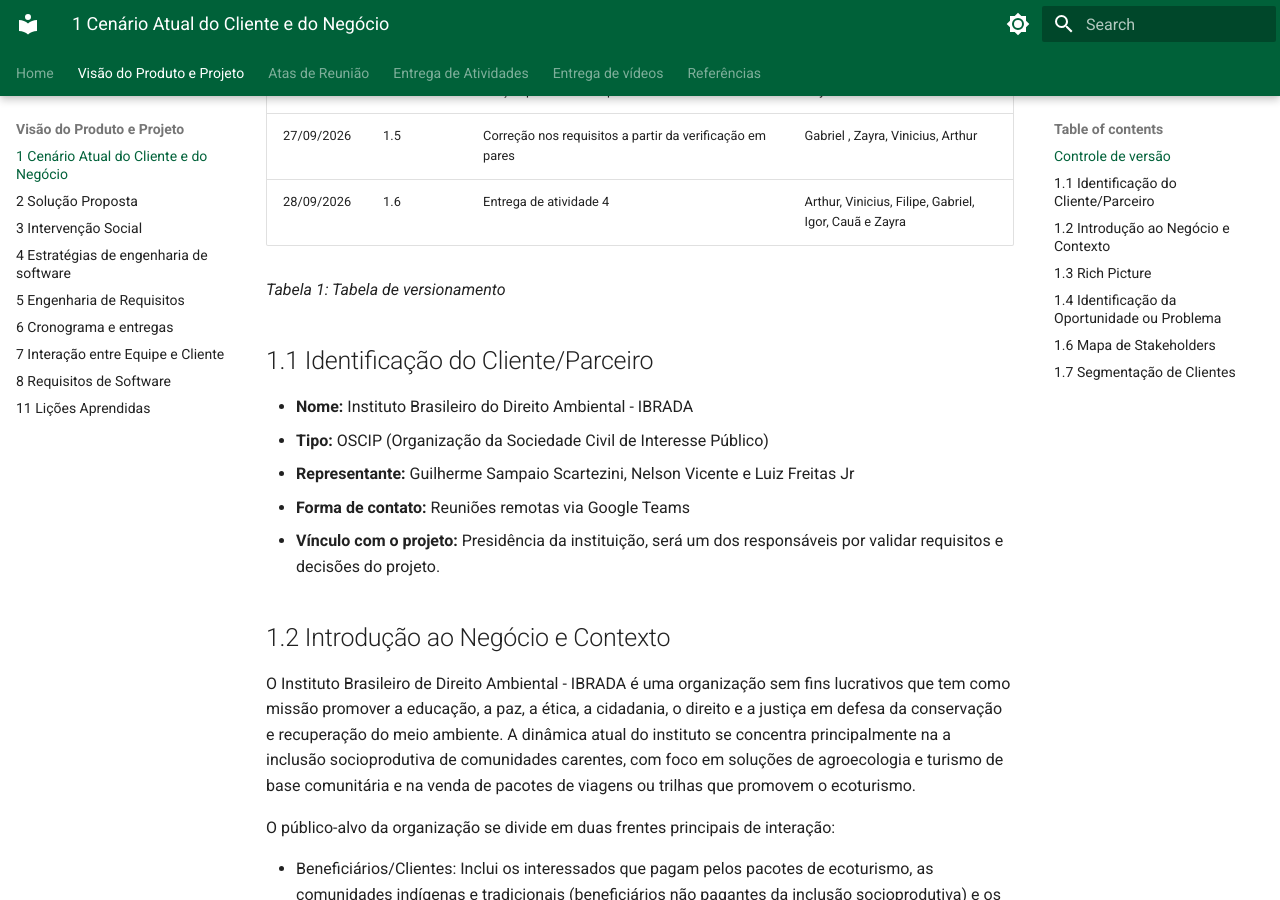
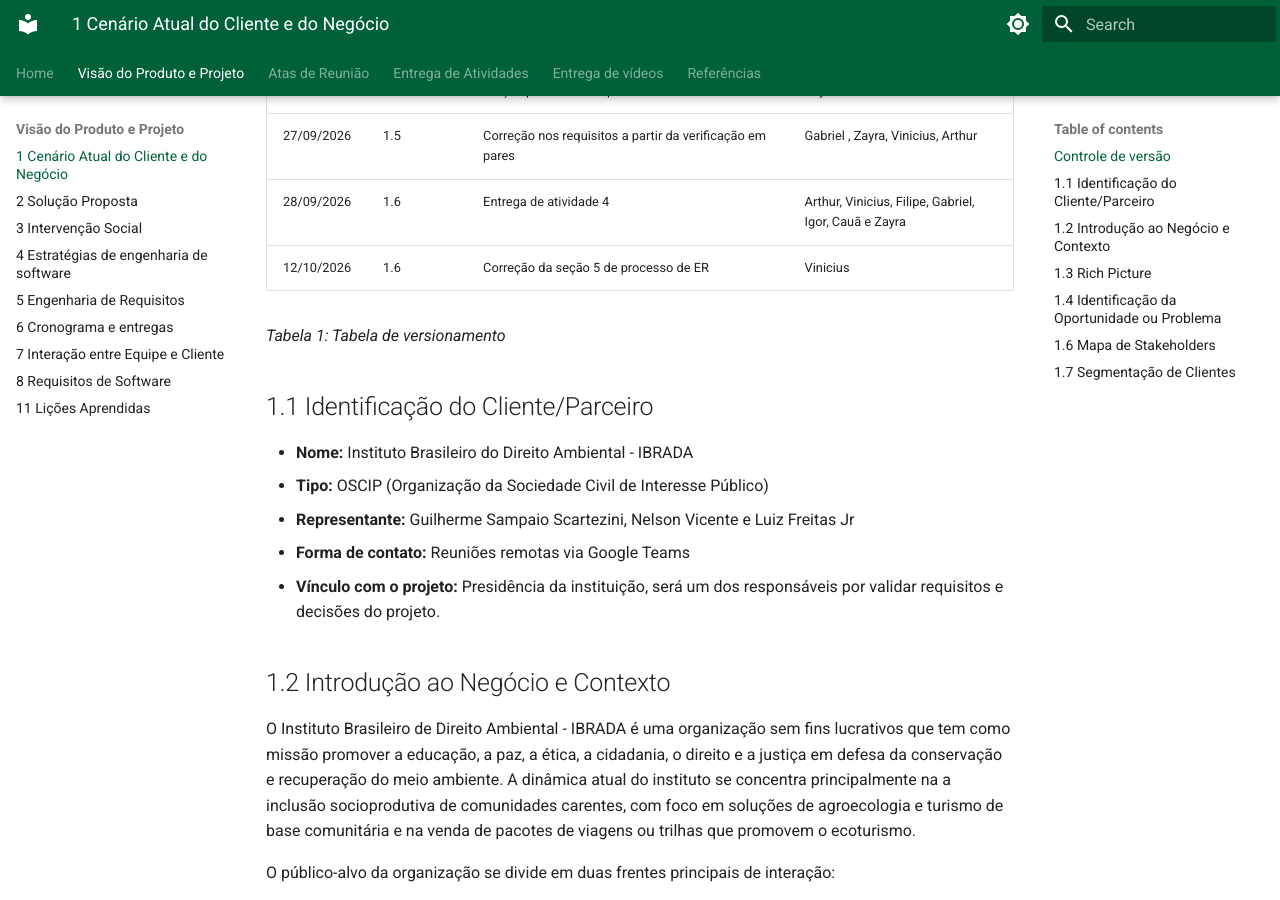
Before and after one commit to mdsreq-fga-unb/REQ-2026.2-T01-IBRADA-NET, an MkDocs documentation site: the page built from docs/documento-visao/1_cenarioAtual.md, in a window 1280 px wide and 900 px high, scrolled down 1000 px. Built offline with MkDocs 1.6.1 and Material for MkDocs 9.7.7, drawn with Linux system fonts in a browser that asks for light colours.

Commit message:
Atualizando historico de versão

```diff
--- a/docs/documento-visao/1_cenarioAtual.md
+++ b/docs/documento-visao/1_cenarioAtual.md
@@ -21,7 +21,7 @@
 |21/09/2026|1.4|Adição parcial dos requisitos.|Zayra|
 |27/09/2026|1.5|Correção nos requisitos a partir da verificação em pares|Gabriel , Zayra, Vinicius, Arthur|
 |28/09/2026|1.6|Entrega de atividade 4|Arthur, Vinicius, Filipe, Gabriel, Igor, Cauã e Zayra |
-
+|12/10/2026|1.6|Correção da seção 5 de processo de ER|Vinicius|
 
 *Tabela 1: Tabela de versionamento*
 
```
